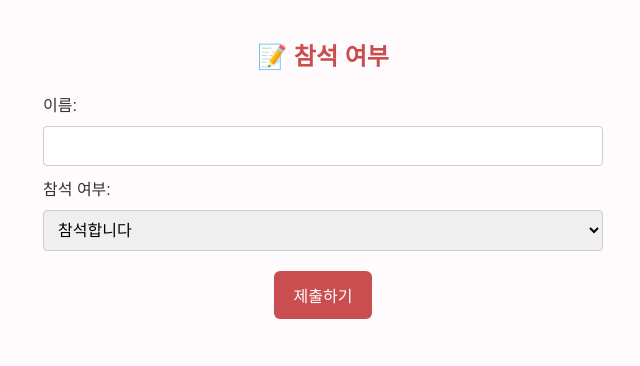
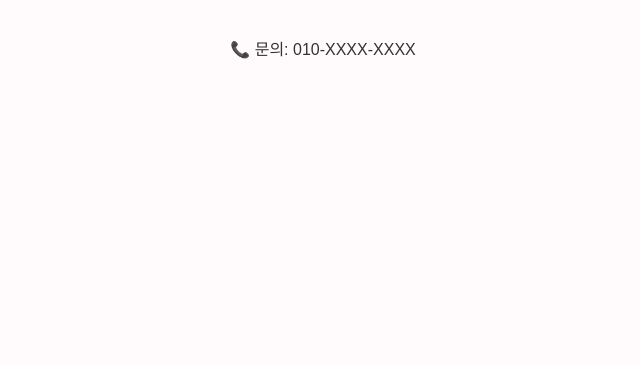
Before and after one commit to devcjlee/myMobileWeddingPage, a plain HTML site: page index.html in a window 1280 px wide. Shown: the part 468-834 px from the top of the page, without its empty margins (317-957 px from the left). After the commit the page ends 800 px from the top, so only its background shows below. Drawn offline with Linux system fonts and the light colour scheme.

Commit message:
RSVP 폼 제거 및 디자인 정리

```diff
--- a/index.html
+++ b/index.html
@@ -28,22 +28,6 @@
       </div>
     </section>
 
-    <section class="rsvp">
-      <h2>📝 참석 여부</h2>
-      <form id="rsvpForm">
-        <label for="name">이름:</label>
-        <input type="text" id="name" name="name" required>
-
-        <label for="attend">참석 여부:</label>
-        <select id="attend" name="attend">
-          <option value="yes">참석합니다</option>
-          <option value="no">불참합니다</option>
-        </select>
-
-        <button type="submit">제출하기</button>
-      </form>
-    </section>
-
     <footer>
       <p>📞 문의: 010-XXXX-XXXX</p>
     </footer>
--- a/script.js
+++ b/script.js
@@ -1,10 +1,3 @@
 function openMap() {
   window.open("https://map.kakao.com/link/map/웨딩홀,37.123456,127.123456", "_blank");
 }
-
-document.getElementById("rsvpForm").addEventListener("submit", function(e) {
-  e.preventDefault();
-  const name = document.getElementById("name").value;
-  const attend = document.getElementById("attend").value;
-  alert(`${name}님, 참석 여부가 '${attend === "yes" ? "참석" : "불참"}'으로 저장되었습니다. 감사합니다!`);
-});
--- a/style.css
+++ b/style.css
@@ -57,14 +57,6 @@ button:hover {
   border-radius: 8px;
 }
 
-/* RSVP 폼 */
-form {
-  display: flex;
-  flex-direction: column;
-  gap: 10px;
-  padding: 0 20px;
-}
-
 input, select {
   padding: 10px;
   font-size: 16px;
```
